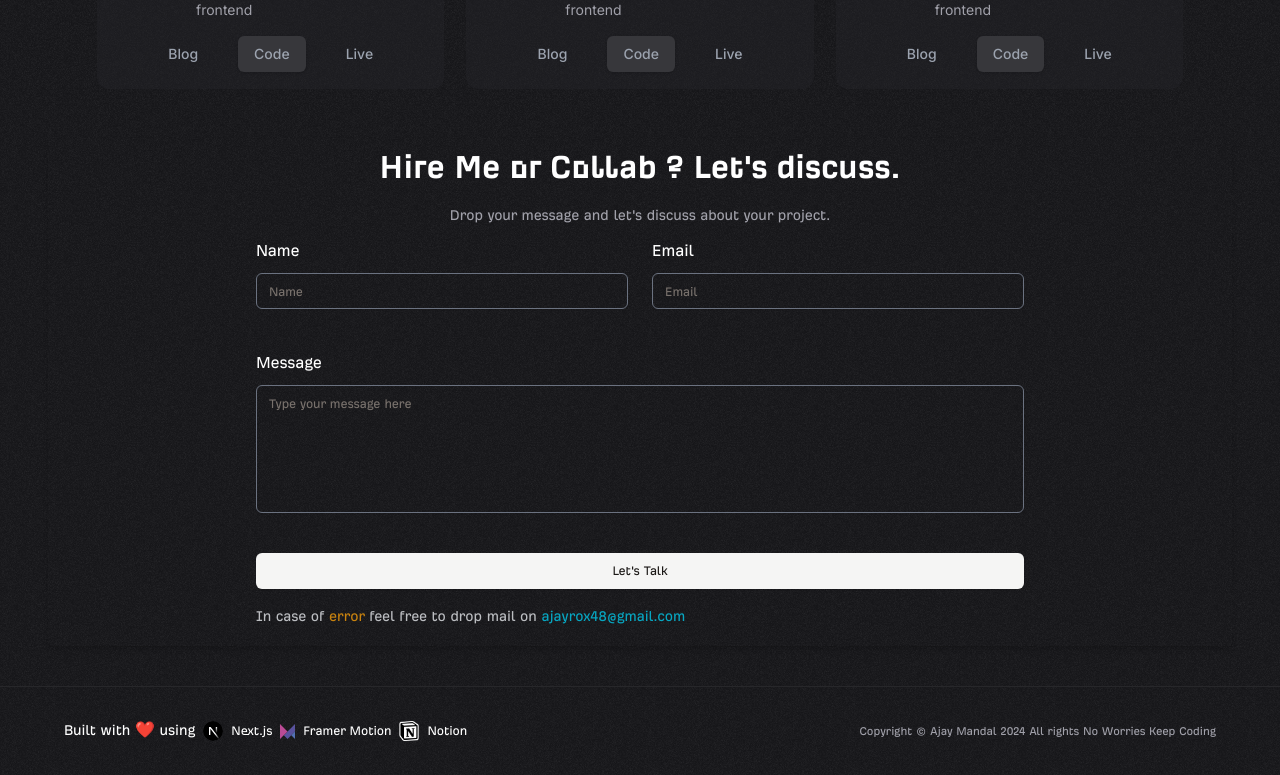
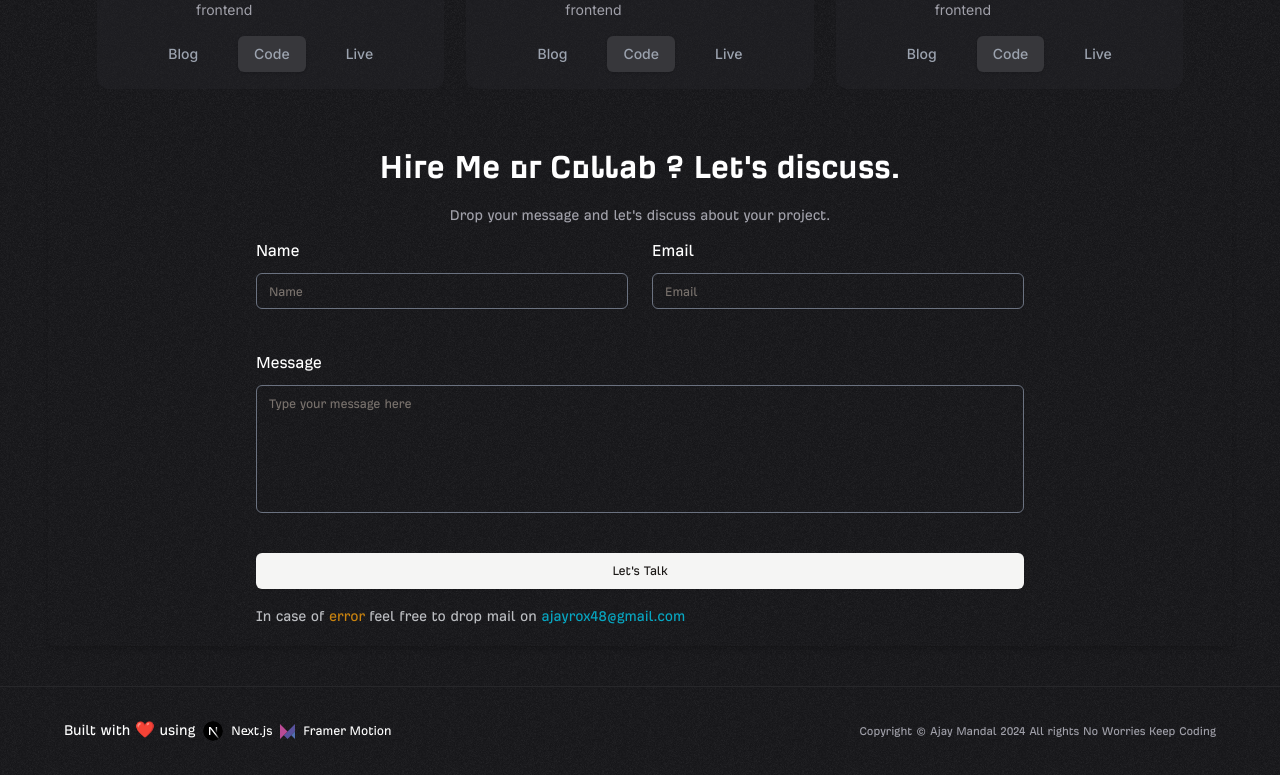
Before and after one commit to ajay-mandal/ajaymandal.me, a Next.js app: page / in a window 1280 px wide. Shown: the part 1742-2517 px from the top of the page. Built offline with nearby package versions, Linux system fonts and the light colour scheme.

Commit message:
unnecessary files and codes removed

```diff
--- a/components/global/Footer.tsx
+++ b/components/global/Footer.tsx
@@ -1,10 +1,3 @@
-import Link from "next/link"
-import { FaXTwitter } from "react-icons/fa6";
-import { BsLinkedin } from "react-icons/bs";
-import { FaYoutube, FaGithub } from "react-icons/fa";
-import { SiInstagram } from "react-icons/si";
-
-
 import Image from "next/image";
 
 
@@ -47,22 +40,6 @@ export default function Footer() {
               Framer Motion
             </a>
           </li>
-          <li>
-            <a
-              href="https://notion.so"
-              rel="Notion"
-              target="_blank"
-              className="flex items-center gap-x-2 text-white bg-transparent hover:underline"
-            >
-              <Image
-                src="/notion1.png"
-                width={20}
-                height={20}
-                alt="vercel logo"
-              />
-              Notion
-            </a>
-          </li>
         </ul>
       </div>
 
```
Also changed, not shown: lib/notion.ts (deleted, +0 -44 lines), 1 other file (tests, documents, lock files or other folders).
